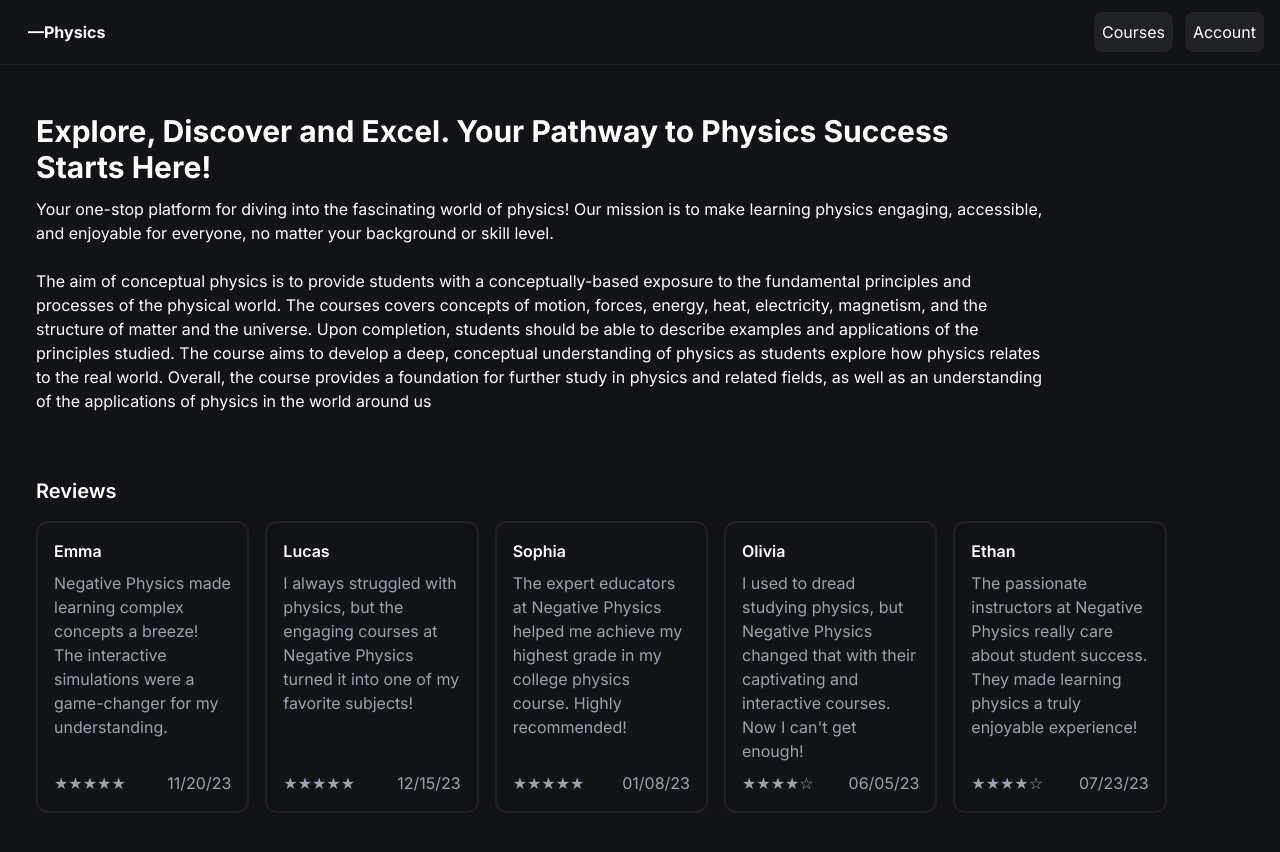
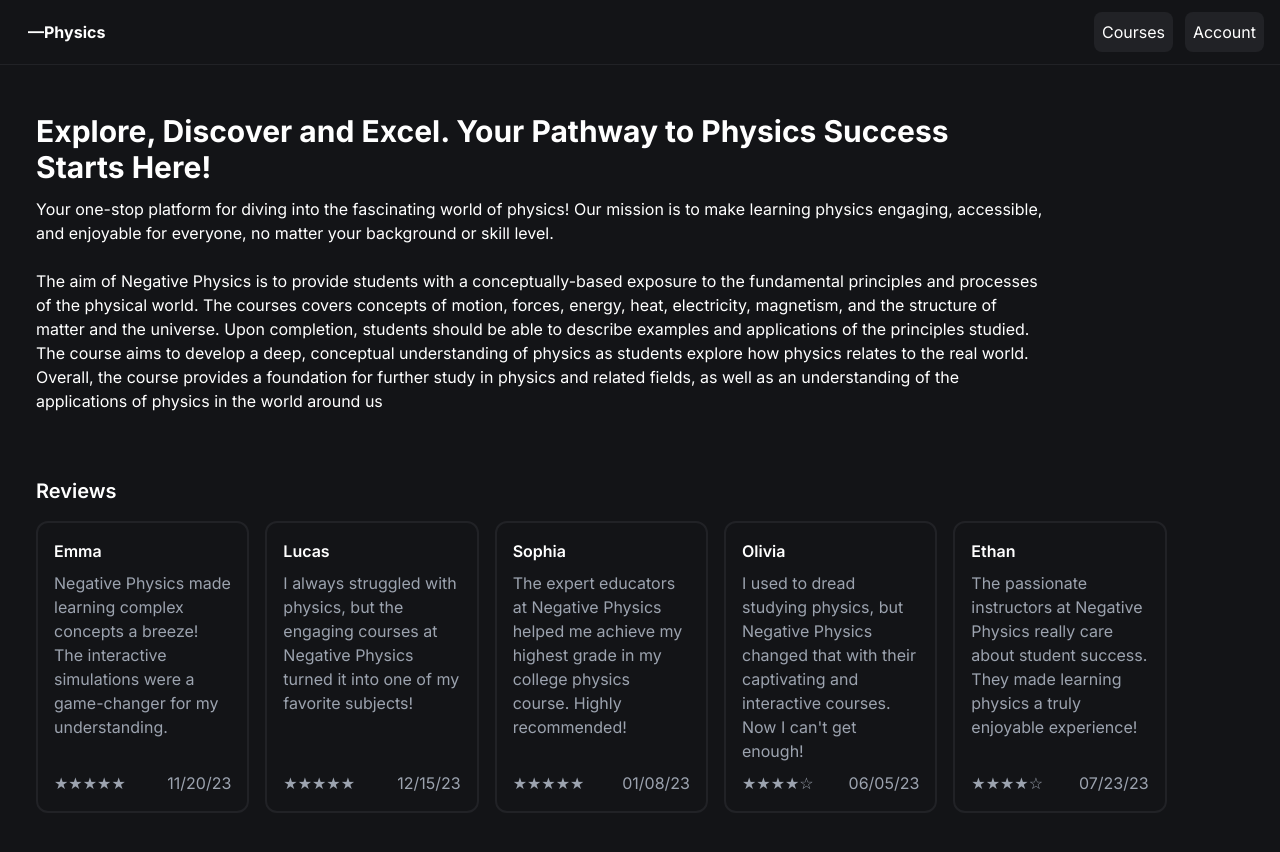
Before and after one commit to fitzies/negativephysics, a Next.js app: page / in a window 1280 px wide. Shown: the top 852 px of the page. Built offline with nearby package versions, Linux system fonts and the light colour scheme.

Commit message:
updating home screen 3

```diff
--- a/src/app/page.tsx
+++ b/src/app/page.tsx
@@ -15,7 +15,7 @@ const Page = () => {
         </p>
         <br />
         <p>
-          The aim of conceptual physics is to provide students with a
+          The aim of Negative Physics is to provide students with a
           conceptually-based exposure to the fundamental principles and
           processes of the physical world. The courses covers concepts of
           motion, forces, energy, heat, electricity, magnetism, and the
```
